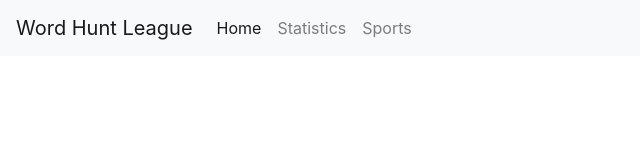
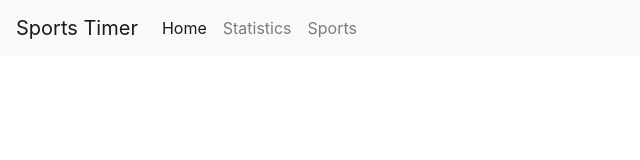
Before and after one commit to Innoviox/sports-timer, a plain HTML site: page app/index.html in a window 1280 px wide. Shown: the whole page, without its empty margins (0-640 px from the left). Drawn offline with nearby package versions, Linux system fonts and the light colour scheme.

Commit message:
fix heading

```diff
--- a/app/index.html
+++ b/app/index.html
@@ -12,7 +12,7 @@
 <body>
 
 <nav class="navbar navbar-expand-lg navbar-light bg-light sticky-top">
-    <a class="navbar-brand" href="/">Word Hunt League</a>
+    <a class="navbar-brand" href="/">Sports Timer</a>
     <button class="navbar-toggler" type="button" data-toggle="collapse" data-target="#navbarSupportedContent" aria-controls="navbarSupportedContent" aria-expanded="false" aria-label="Toggle navigation">
         <span class="navbar-toggler-icon"></span>
     </button>
```
